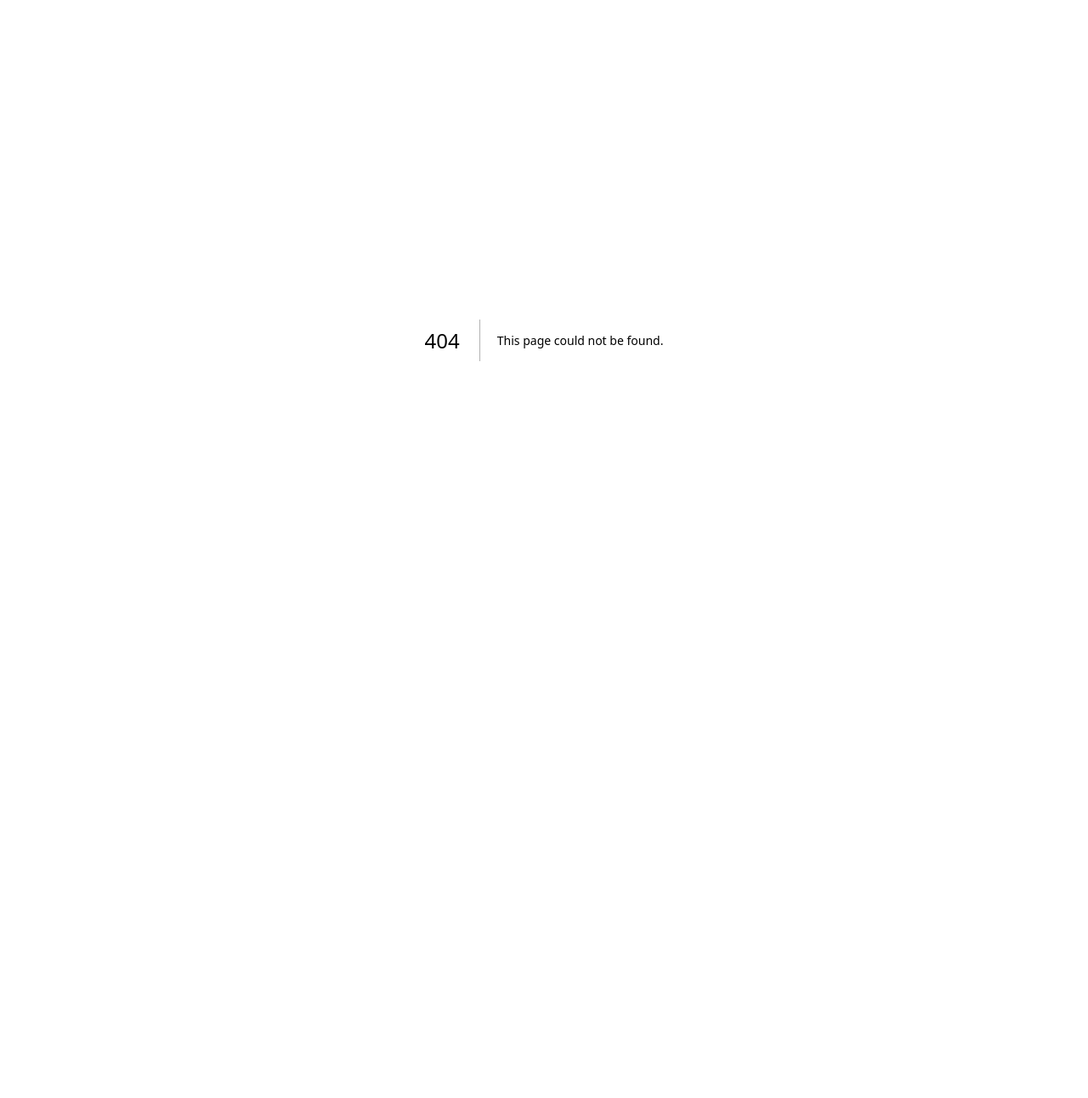
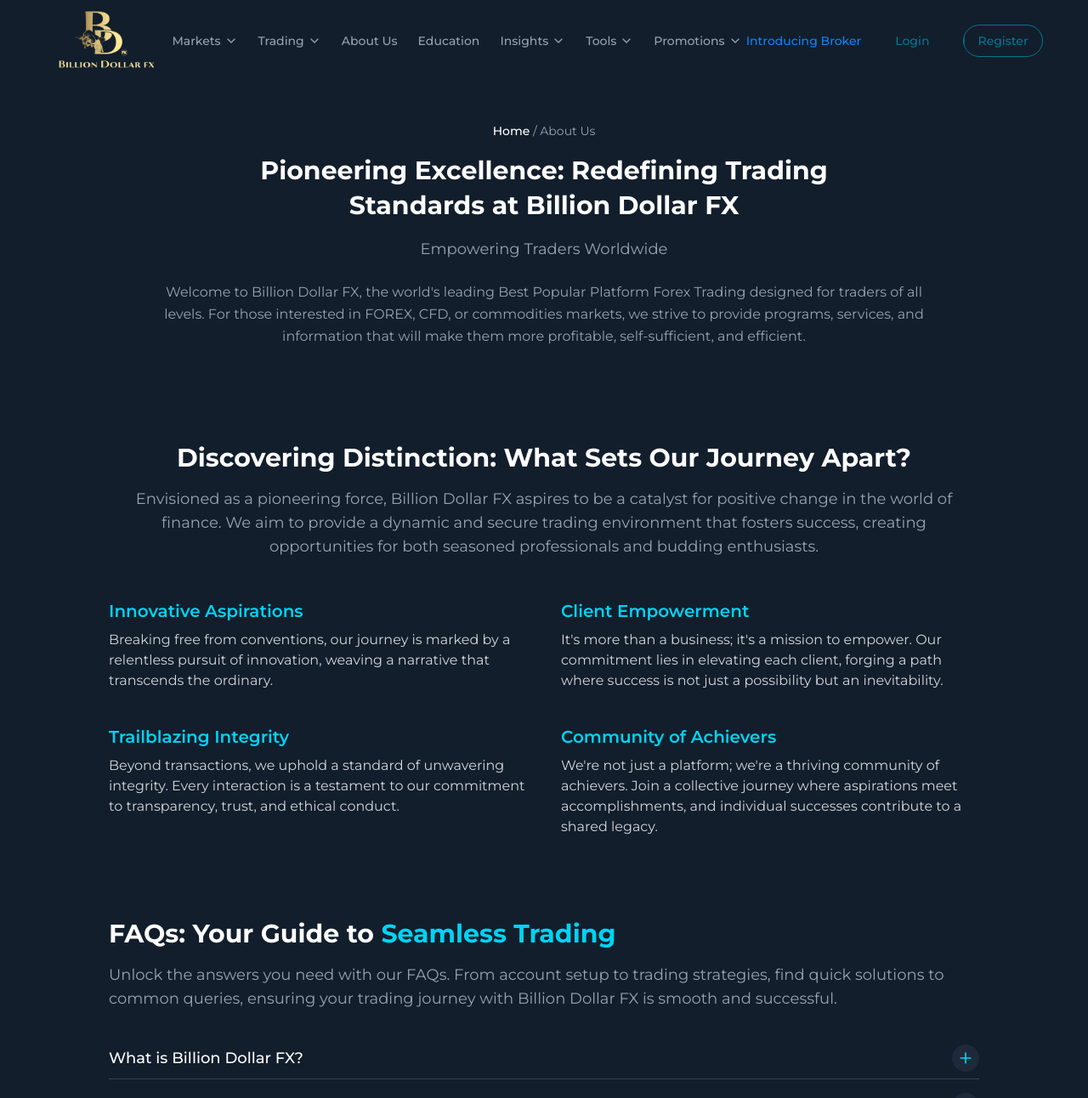
Before and after one commit to Shubham9049/WinProFx, a Next.js app: page /about in a window 1280 px wide. Before the commit this address had no page. Shown: the top 1292 px of the page at 85% size. Before the commit the page ends 800 px from the top, so only its background shows below. Built offline with nearby package versions, Linux system fonts and the light colour scheme.

Commit message:
updated about page

```diff
--- /dev/null
+++ b/src/app/about/page.tsx
@@ -0,0 +1,214 @@
+"use client";
+
+import Link from "next/link";
+import Navbar from "../../../components/Navbar";
+import Footer from "../../../components/Footer";
+import Button from "../../../components/Button";
+import { useState } from "react";
+import { Plus, Minus } from "lucide-react";
+
+const faqs = [
+  {
+    question: "What is Billion Dollar FX?",
+    answer: "Billion Dollar FX is a leading forex trading platform...",
+  },
+  {
+    question: "How do I start trading with Billion Dollar FX?",
+    answer: "To start trading, create an account on Billion Dollar FX...",
+  },
+  {
+    question: "Which Financial instruments can I trade with Billion Dollar FX?",
+    answer: "You can trade FOREX, CFDs, commodities...",
+  },
+  {
+    question: "How can I deposit and withdraw funds on Billion Dollar FX?",
+    answer: "You can deposit and withdraw through multiple payment methods...",
+  },
+  {
+    question: "What trading platforms does Billion Dollar FX support?",
+    answer: "Billion Dollar FX supports MT4 and web platforms...",
+  },
+  {
+    question:
+      "Does Billion Dollar FX provide educational resources for traders?",
+    answer: "Yes, we offer blogs, videos, and guides...",
+  },
+  {
+    question: "How can I contact Billion Dollar FX customer support?",
+    answer: "You can contact our support via email, live chat...",
+  },
+];
+
+export default function About() {
+  const [activeIndex, setActiveIndex] = useState<number | null>(null);
+
+  const toggleIndex = (index: number) => {
+    setActiveIndex(activeIndex === index ? null : index);
+  };
+
+  const handleClick = () => alert("Account Opening Started!");
+  return (
+    <div className="bg-[#121E2C]">
+      <Navbar />
+      <section className=" text-white pb-16 text-center pt-36">
+        {/* Breadcrumb */}
+        <div className="text-sm text-gray-400 mb-4">
+          <span className="text-white font-medium">
+            <Link href={"/"}>Home</Link>
+          </span>{" "}
+          / About Us
+        </div>
+
+        {/* Title */}
+        <h1 className="text-2xl md:text-3xl font-bold leading-snug max-w-4xl mx-auto mb-4">
+          Pioneering Excellence: Redefining Trading <br />
+          Standards at Billion Dollar FX
+        </h1>
+
+        {/* Subtitle */}
+        <p className="text-lg text-gray-400 mb-6">
+          Empowering Traders Worldwide
+        </p>
+
+        {/* Paragraph */}
+        <p className="text-gray-400 max-w-4xl mx-auto text-base leading-relaxed">
+          Welcome to Billion Dollar FX, the world's leading Best Popular
+          Platform Forex Trading designed for traders of all levels. For those
+          interested in FOREX, CFD, or commodities markets, we strive to provide
+          programs, services, and information that will make them more
+          profitable, self-sufficient, and efficient.
+        </p>
+      </section>
+
+      <section className=" text-white py-12  text-center">
+        {/* Section Heading */}
+        <div className="max-w-5xl mx-auto">
+          <h2 className="text-2xl md:text-3xl font-bold mb-4">
+            Discovering Distinction: What Sets Our Journey Apart?
+          </h2>
+          <p className="text-gray-400 mb-12 text-base md:text-lg">
+            Envisioned as a pioneering force, Billion Dollar FX aspires to be a
+            catalyst for positive change in the world of finance. We aim to
+            provide a dynamic and secure trading environment that fosters
+            success, creating opportunities for both seasoned professionals and
+            budding enthusiasts.
+          </p>
+        </div>
+
+        {/* Grid Items */}
+        <div className="w-11/12 md:w-4/5 mx-auto grid grid-cols-1 md:grid-cols-2 gap-10 text-left">
+          {/* Item 1 */}
+          <div>
+            <h3 className="text-cyan-400 font-semibold text-xl mb-2">
+              Innovative Aspirations
+            </h3>
+            <p className="text-gray-300">
+              Breaking free from conventions, our journey is marked by a
+              relentless pursuit of innovation, weaving a narrative that
+              transcends the ordinary.
+            </p>
+          </div>
+
+          {/* Item 2 */}
+          <div>
+            <h3 className="text-cyan-400 font-semibold text-xl mb-2">
+              Client Empowerment
+            </h3>
+            <p className="text-gray-300">
+              It's more than a business; it's a mission to empower. Our
+              commitment lies in elevating each client, forging a path where
+              success is not just a possibility but an inevitability.
+            </p>
+          </div>
+
+          {/* Item 3 */}
+          <div>
+            <h3 className="text-cyan-400 font-semibold text-xl mb-2">
+              Trailblazing Integrity
+            </h3>
+            <p className="text-gray-300">
+              Beyond transactions, we uphold a standard of unwavering integrity.
+              Every interaction is a testament to our commitment to
+              transparency, trust, and ethical conduct.
+            </p>
+          </div>
+
+          {/* Item 4 */}
+          <div>
+            <h3 className="text-cyan-400 font-semibold text-xl mb-2">
+              Community of Achievers
+            </h3>
+            <p className="text-gray-300">
+              We're not just a platform; we're a thriving community of
+              achievers. Join a collective journey where aspirations meet
+              accomplishments, and individual successes contribute to a shared
+              legacy.
+            </p>
+          </div>
+        </div>
+      </section>
+
+      <section className=" text-white py-12">
+        <div className="w-11/12 md:w-4/5 mx-auto">
+          {/* Heading */}
+          <h2 className="text-2xl md:text-3xl font-bold mb-4">
+            FAQs: Your Guide to{" "}
+            <span className="text-cyan-400">Seamless Trading</span>
+          </h2>
+          <p className="text-gray-400 mb-10 text-base md:text-lg">
+            Unlock the answers you need with our FAQs. From account setup to
+            trading strategies, find quick solutions to common queries, ensuring
+            your trading journey with Billion Dollar FX is smooth and
+            successful.
+          </p>
+
+          {/* Accordion */}
+          <div className="space-y-4">
+            {faqs.map((faq, i) => (
+              <div key={i} className="border-b border-gray-700 pb-2">
+                <button
+                  onClick={() => toggleIndex(i)}
+                  className="w-full flex items-center justify-between text-left text-white text-lg font-medium"
+                >
+                  {faq.question}
+                  <span className="w-8 h-8 flex items-center justify-center rounded-full bg-gray-800 text-cyan-400">
+                    {activeIndex === i ? (
+                      <Minus className="w-5 h-5" />
+                    ) : (
+                      <Plus className="w-5 h-5" />
+                    )}
+                  </span>
+                </button>
+                {activeIndex === i && (
+                  <p className="text-gray-400 mt-3 text-sm md:text-base">
+                    {faq.answer}
+                  </p>
+                )}
+              </div>
+            ))}
+          </div>
+        </div>
+      </section>
+
+      <section className="w-11/12 md:w-4/5 mx-auto py-12 space-y-5">
+        <h2 className="text-center max-w-3xl mx-auto text-gray-200 text-xl md:text-2xl font-bold">
+          Embark on a transformative trading journey with us — where{" "}
+          <span className="text-[var(--primary)]">
+            trading isn&#39;t just an action, it&#39;s a difference.
+          </span>{" "}
+          Trade with us, be the difference.
+        </h2>
+        <p className="text-gray-400 text-center max-w-4xl mx-auto">
+          Dive into a world where every trade creates a ripple of impact. Join
+          us in shaping a unique trading experience that not only sets you apart
+          but also makes a positive difference. Trade with purpose, trade with
+          us.
+        </p>
+        <div className="flex justify-center">
+          <Button text="Start Your Journey Today" onClick={handleClick} />
+        </div>
+      </section>
+      <Footer />
+    </div>
+  );
+}
```
